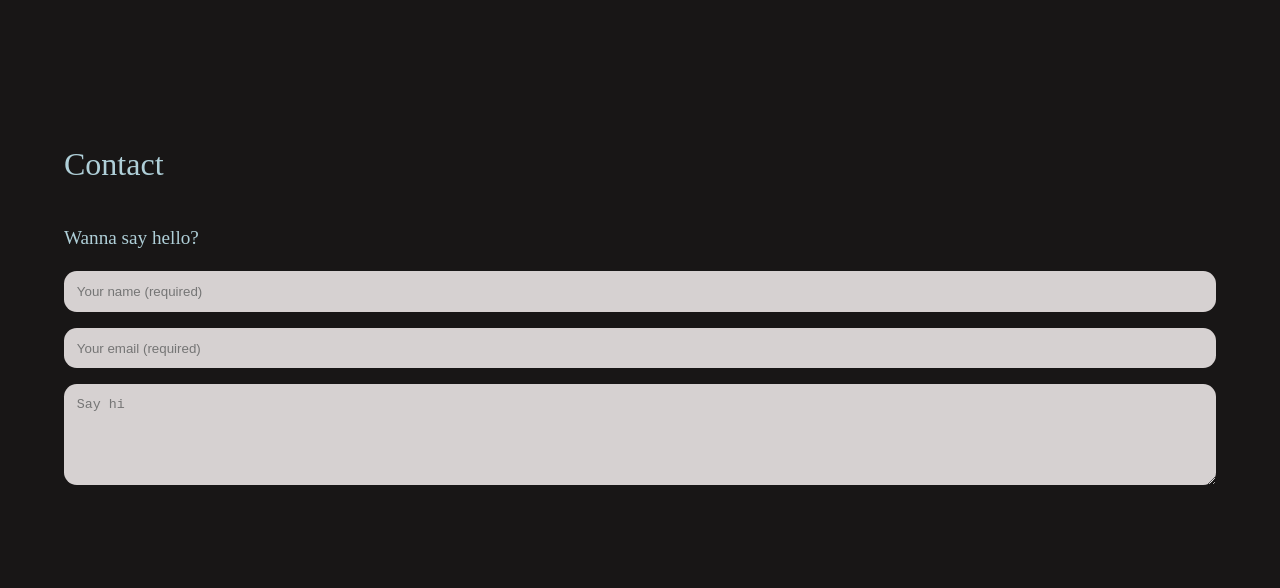
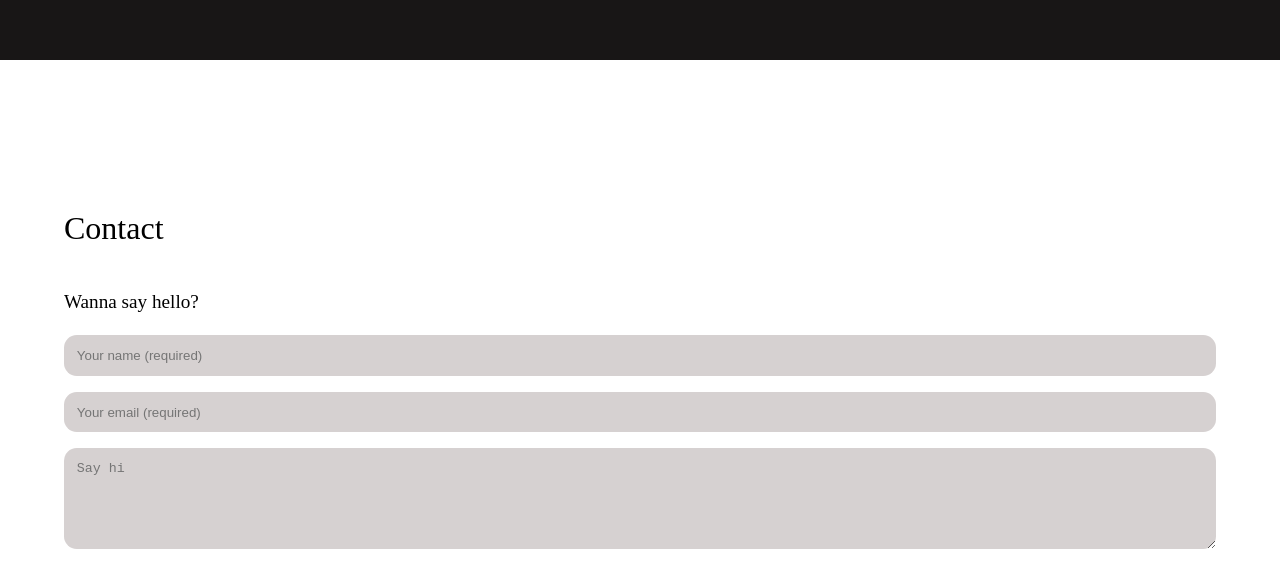
Before and after one commit to daniel-ben/portfolio, a React (Create React App) app: page / in a window 1280 px wide. Shown: the part 2340-2928 px from the top of the page. Built offline with nearby package versions, Linux system fonts and the light colour scheme.

Commit message:
change contact color

```diff
--- a/src/pages/contact/indext.tsx
+++ b/src/pages/contact/indext.tsx
@@ -3,7 +3,7 @@ import './styles.css';
 function Contact() {
     return (
         <section className='page contact' id='contact'>
-          <h2 className='section-title'>Contact</h2>
+          <h2 className='section-title contact__title'>Contact</h2>
 
           <p className='contact__message'>Wanna say hello?</p>
           <form className='contact__form'>
--- a/src/pages/contact/styles.css
+++ b/src/pages/contact/styles.css
@@ -4,8 +4,12 @@
     display: flex;
     flex-direction: column;
     gap: 1.5rem;
-    background-color: var(--bg-color);
-    color: var(--text-color);
+    background-color: white;
+    color: black;
+}
+
+.contact__title {
+    margin-top: 4rem;
 }
 
 .contact__form {
```
